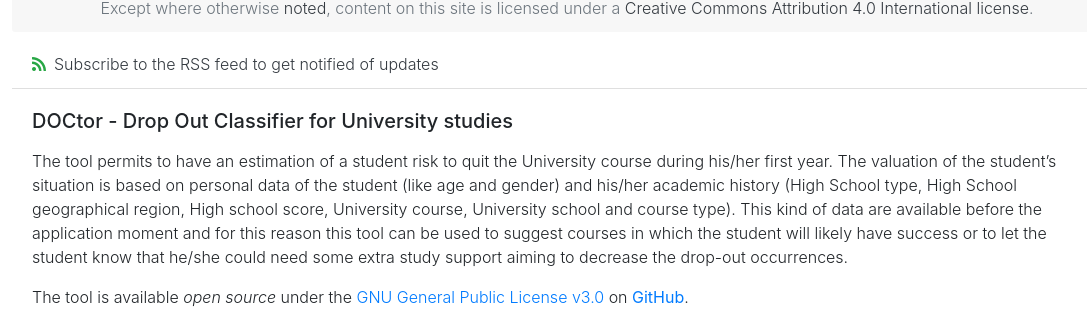
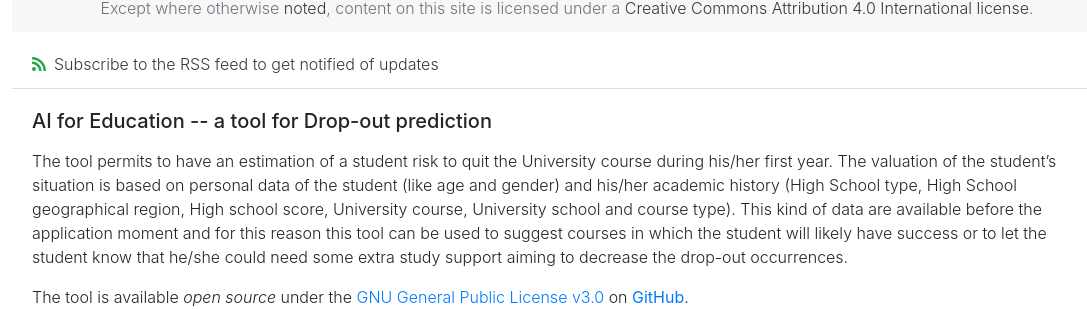
Before and after one commit to saltgz/saltgz.github.io, a Jekyll site: the page built from _posts/2019-03-12-doctor.md, in a window 1280 px wide. Shown: the part 154-463 px from the top of the page, without its empty margins (73-1160 px from the left). Built offline with Jekyll 4.4.1, drawn with Linux system fonts in a browser that asks for light colours; nearby versions of some CDN libraries.

Commit message:
better titles

```diff
--- a/_posts/2019-03-12-doctor.md
+++ b/_posts/2019-03-12-doctor.md
@@ -1,5 +1,5 @@
 ---
-title: DOCtor - Drop Out Classifier for University studies
+title: AI for Education -- a tool for Drop-out prediction
 categories: research
 ---
 
```
Also changed, not shown: _posts/2016-10-01-jiot.md (+1 -1 lines), _posts/2019-02-19-microservices.md (+1 -1 lines), _posts/2019-02-19-mquery.md (+1 -1 lines).
